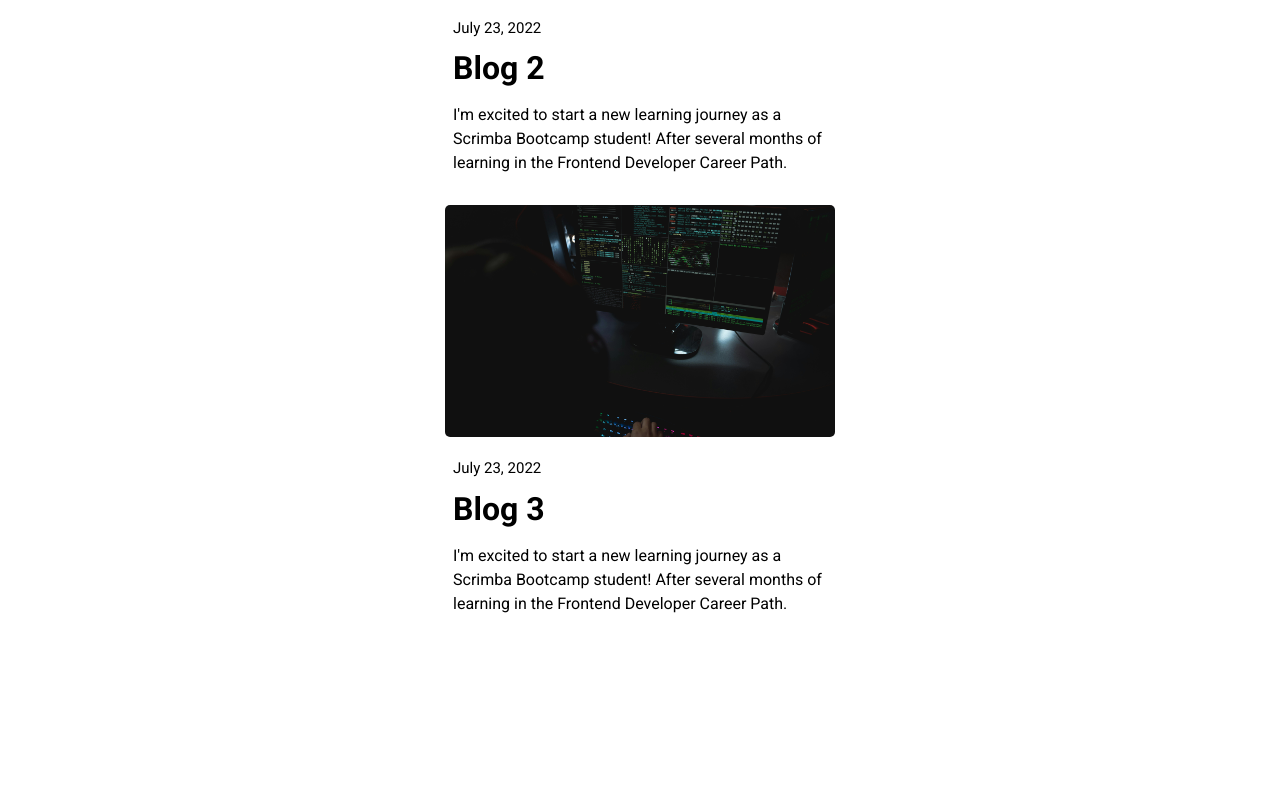
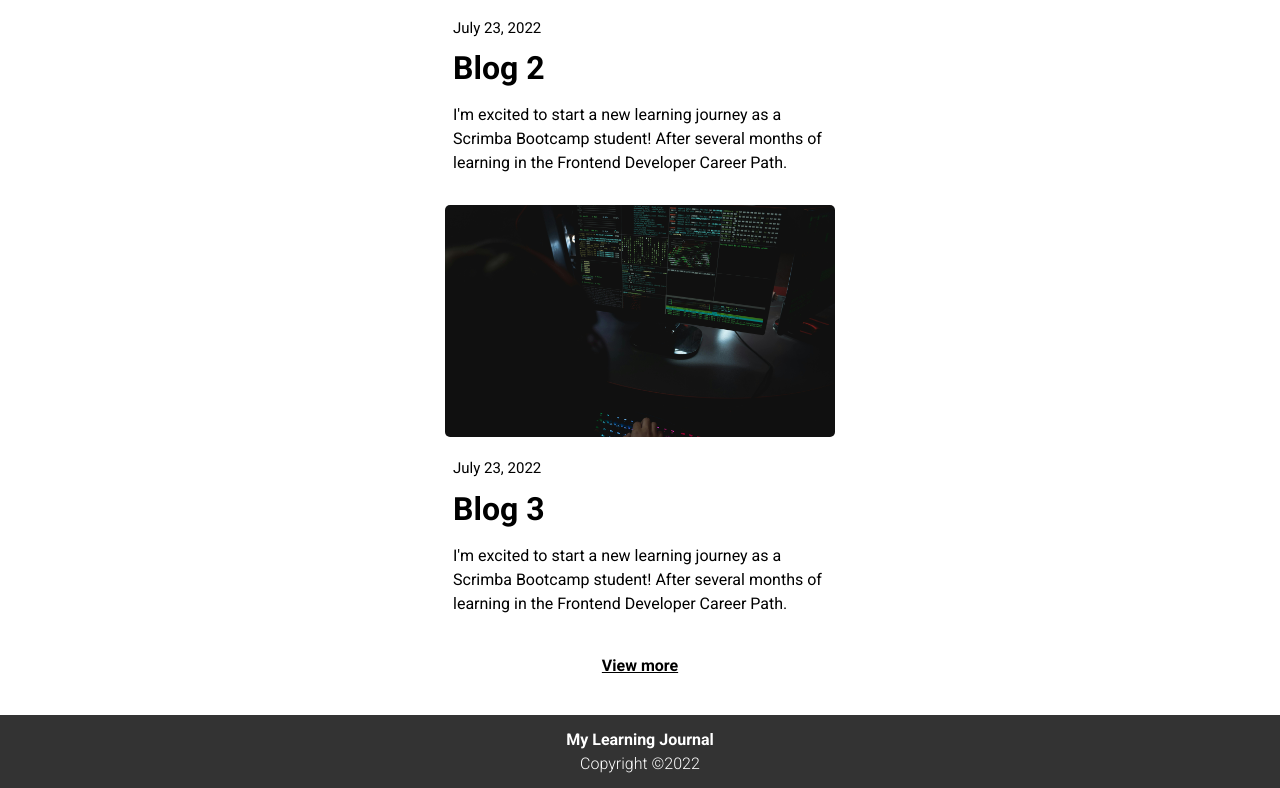
Before and after one commit to Uncharted95/learning_journal, a plain HTML site: page index.html in a window 1280 px wide. Shown: the part 1076-1864 px from the top of the page. Before the commit the page ends 1708 px from the top, so only its background shows below. Drawn offline with Linux system fonts and the light colour scheme.

Commit message:
Finished the front page.

```diff
--- a/css/style.css
+++ b/css/style.css
@@ -130,3 +130,30 @@ body {
 .post-text-3 p {
     line-height: 1.5;
 }
+
+.view-more{
+    text-align: center;
+    font-weight: bold;
+    margin-top: 40px;
+    margin-bottom: 40px;
+    text-decoration: underline;
+}
+
+footer {
+    background-color: #333;
+    padding: 10px 0;
+}
+
+footer p {
+    color: white;
+    text-align: center;
+    margin: 5px 0;
+}
+
+.footer-bold {
+    font-weight: 700;
+}
+
+.footer-thin {
+    font-weight: 300;
+}
--- a/index.html
+++ b/index.html
@@ -54,8 +54,11 @@
                 <h1>Blog 3</h1>
                 <p>I'm excited to start a new learning journey as a Scrimba Bootcamp student! After several months of learning in the Frontend Developer Career Path.</p>
             </div>
-
-
+        <p class="view-more">View more</p>
         </main>
+        <footer>
+            <p class="footer-bold">My Learning Journal</p>
+            <p class="footer-thin">Copyright ©2022</p>
+        </footer>
     </body>
 </html>
```
